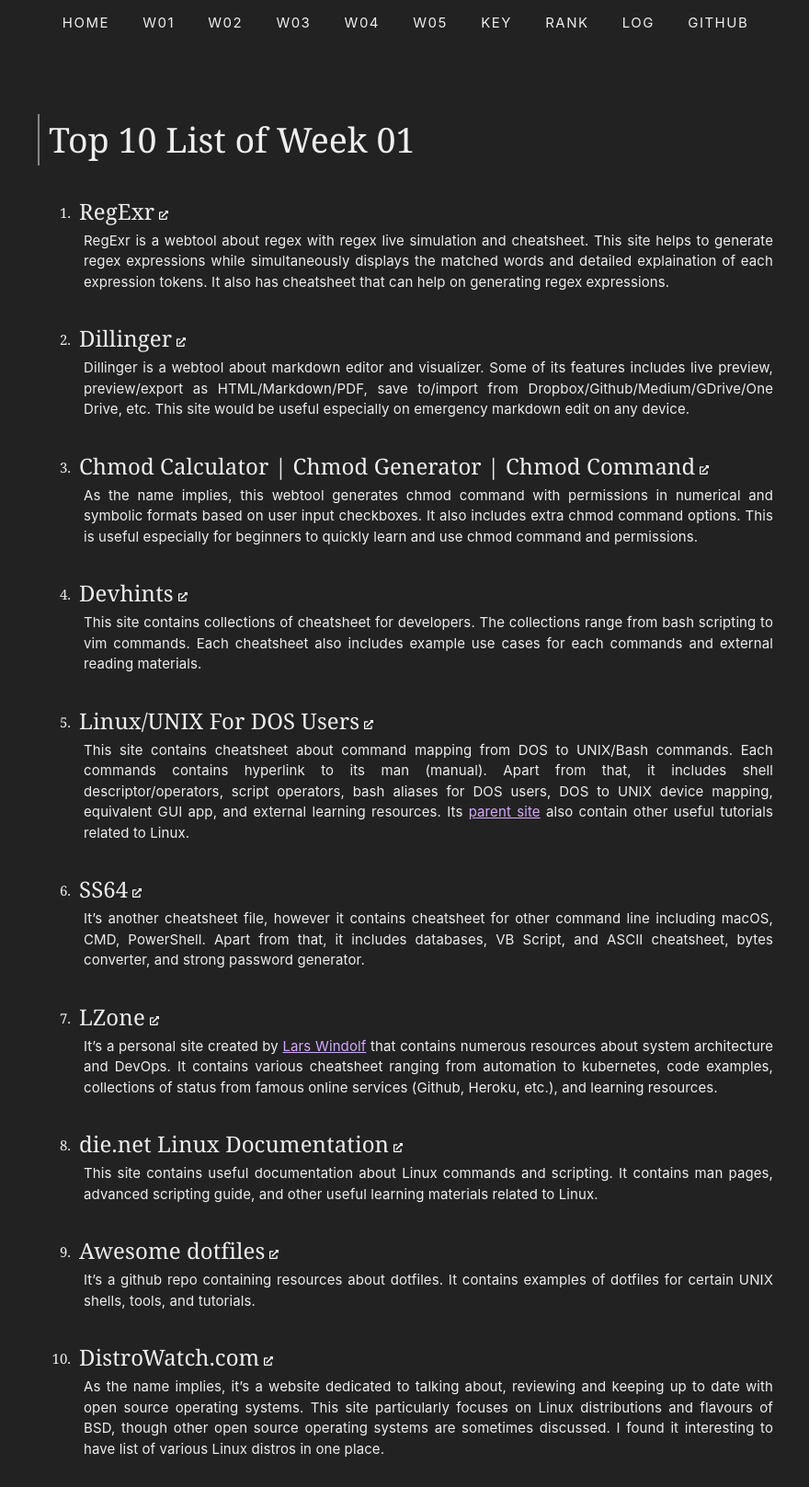
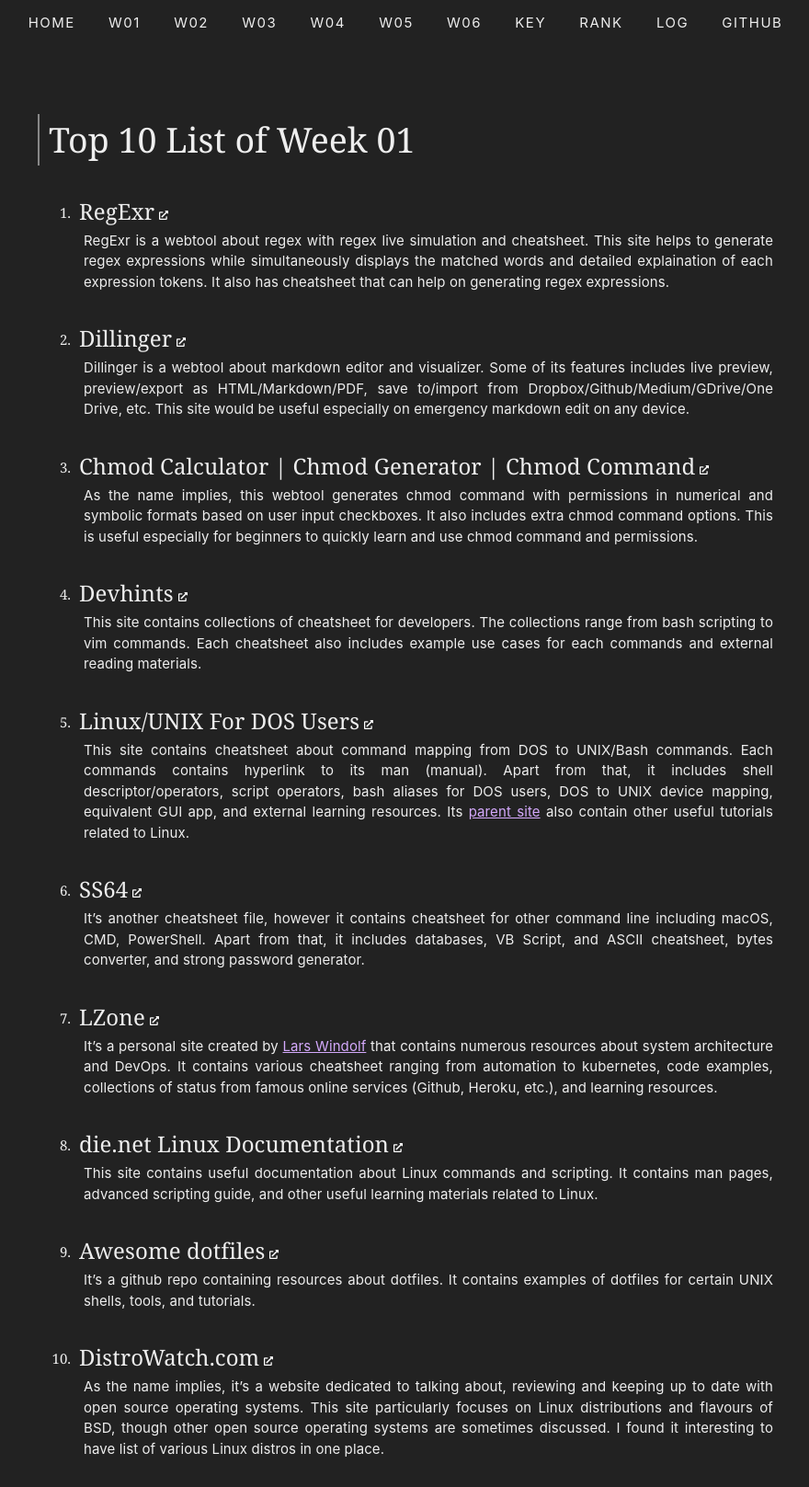
Before and after one commit to dirtboll/os211, a Jekyll site: the page built from w01.md, in a window 1280 px wide. Shown: the whole page at 92% size, without its empty margins (199-1079 px from the left). Built offline with Jekyll 4.4.1, drawn with Linux system fonts in a browser that asks for light colours; our own code applies the rules of GitHub Pages for plain Markdown files.

Commit message:
OS211 dirtboll

```diff
--- a/_includes/nav.html
+++ b/_includes/nav.html
@@ -6,6 +6,7 @@
         <li><a href="{{ site.baseurl }}/W03/">W03</a></li>
         <li><a href="{{ site.baseurl }}/W04/">W04</a></li>
         <li><a href="{{ site.baseurl }}/W05/">W05</a></li>
+        <li><a href="{{ site.baseurl }}/W06/">W06</a></li>
         <li><a href="{{ site.baseurl }}/TXT/mypubkey.txt">KEY</a></li>
         <li><a href="{{ site.baseurl }}/TXT/myrank.txt">RANK</a></li>
         <li><a href="{{ site.baseurl }}/TXT/mylog.txt">LOG</a></li>
```
